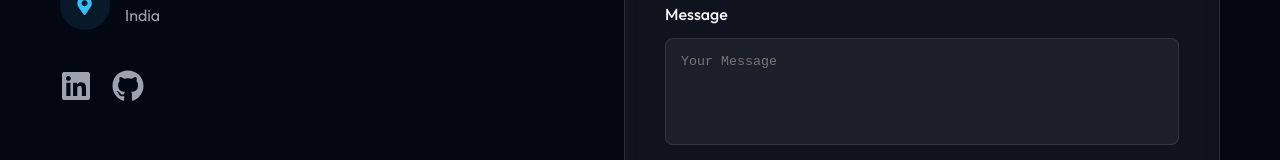
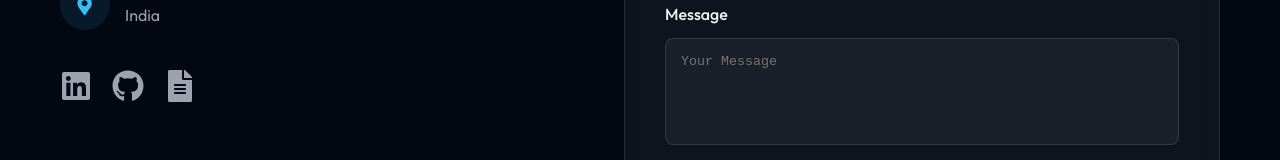
Before and after one commit to Sxtheesh/MyPortolio, a React (Vite) app: page / in a window 1280 px wide. Shown: the part 3859-4019 px from the top of the page. Built offline with nearby package versions, Linux system fonts and the light colour scheme.

Commit message:
Add resume download link

```diff
--- a/src/components/Contact.jsx
+++ b/src/components/Contact.jsx
@@ -1,6 +1,6 @@
 import { useState } from 'react';
 import { motion } from 'framer-motion';
-import { FaEnvelope, FaMapMarkerAlt, FaLinkedin, FaGithub, FaTwitter, FaPaperPlane } from 'react-icons/fa';
+import { FaEnvelope, FaMapMarkerAlt, FaLinkedin, FaGithub, FaTwitter, FaPaperPlane, FaFileAlt } from 'react-icons/fa';
 
 const Contact = () => {
     const [formData, setFormData] = useState({
@@ -149,6 +149,31 @@ const Contact = () => {
                                 <FaGithub />
                             </a>
 
+                            <a
+                                href="/resume.pdf"
+                                download="Satheeshvaran_Resume.pdf"
+                                style={{
+                                    fontSize: '2rem',
+                                    color: 'var(--text-secondary)',
+                                    transition: 'all 0.3s ease',
+                                    display: 'flex',
+                                    alignItems: 'center',
+                                    justifyContent: 'center',
+                                    textDecoration: 'none',
+                                    cursor: 'pointer'
+                                }}
+                                onMouseOver={(e) => {
+                                    e.currentTarget.style.color = '#ff007a'; // Pink/Red for PDF
+                                    e.currentTarget.style.transform = 'translateY(-3px)';
+                                }}
+                                onMouseOut={(e) => {
+                                    e.currentTarget.style.color = 'var(--text-secondary)';
+                                    e.currentTarget.style.transform = 'translateY(0)';
+                                }}
+                                title="Download Resume"
+                            >
+                                <FaFileAlt />
+                            </a>
                         </div>
                     </motion.div>
 
```
